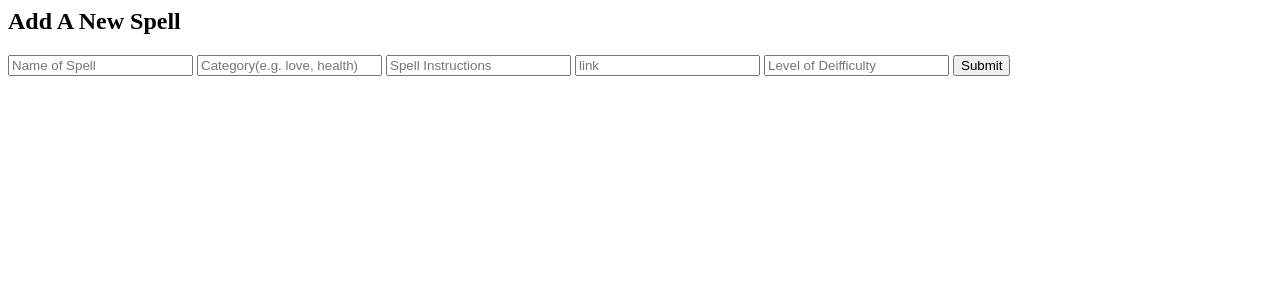
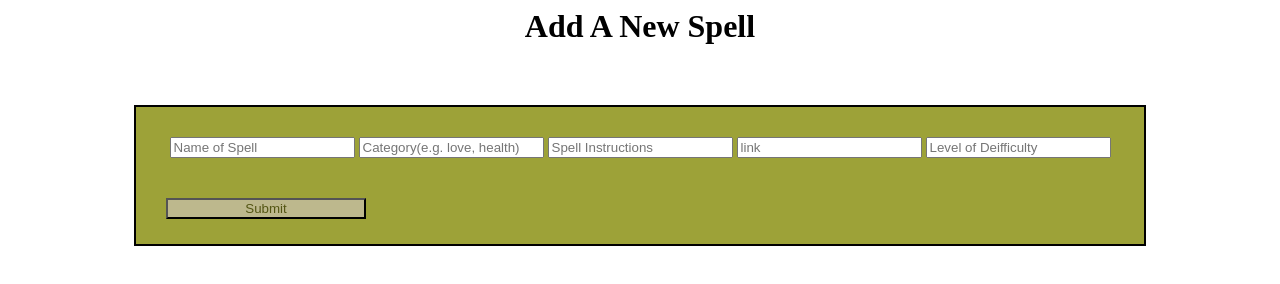
Before and after one commit to mymikemiller/book-of-shadows, a website: page public/components/spells/createSpells/createSpells.html in a window 1280 px wide. Drawn offline with Linux system fonts and the light colour scheme; files that its build step writes are made by us from their sources.

Commit message:
modified spells-styling

```diff
--- a/public/components/spells/createSpells/createSpells.css
+++ b/public/components/spells/createSpells/createSpells.css
@@ -0,0 +1,28 @@
+h1 {
+    text-align: center;
+    margin-bottom: 60px;
+}
+
+.new-entry {
+    background-color: #9da238;
+    width: 75%;
+    margin: 0 auto;
+    margin-top: 15px;
+    padding-bottom: 25px;
+}
+.input-entry {
+    text-align: center;
+}
+form {
+    padding: 30px;
+    border: 2px solid black;
+    margin-top: 30px;
+}
+
+.btn {
+    background-color: rgb(189, 184, 141);
+    color: #545614;
+    margin-top: 40px;
+    text-align: center;
+    width: 200px;
+}
--- a/public/components/spells/createSpells/createSpells.html
+++ b/public/components/spells/createSpells/createSpells.html
@@ -1,11 +1,16 @@
-<link rel="stylesheet" href="components/spells/createSpells/createSpells.js">
+<link rel="stylesheet" href="components/spells/createSpells/createSpells.css">
 
-<form class="new-entry">
-    <h2>Add A New Spell</h2>
+
+    <h1>Add A New Spell</h1>
+<form class="row new-entry">
+    <div class="input-entry">
     <input type="text" ng-model="spell.name" placeholder="Name of Spell" ng-minlength="1">
     <input type="text" ng-model="spell.category" placeholder="Category(e.g. love, health)" ng-minlength="1">
     <input type="text" ng-model="spell.instructions" placeholder="Spell Instructions" ng-minlength="1">
     <input type="text" ng-model="spell.link" placeholder="link">
     <input type="number" ng-model="spell.difficulty" placeholder="Level of Deifficulty">
+    </div>
+        <div class="col-xs-offset-4 col-xs-4 submit-btn">
     <button class="btn" type='submit' ng-click="addSpell(spell)">Submit</button>
+        </div>
 </form>
```
